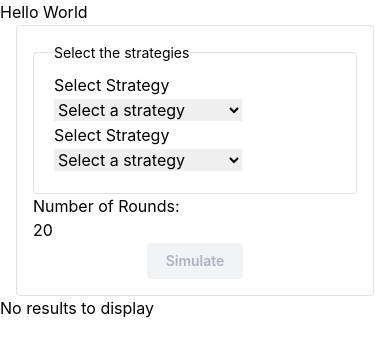
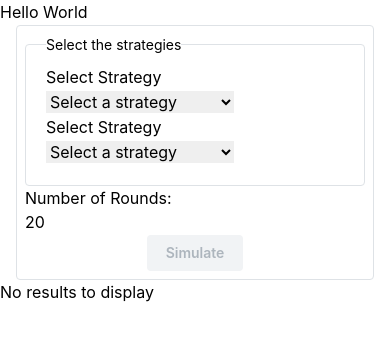
Before and after one commit to AndresCRamos/prisoners-dilemma, a React (Vite) app: page / in a window 390 px wide. Shown: the top 356 px of the page. Built offline with nearby package versions, Linux system fonts and the light colour scheme.

Commit message:
Create StrategySimulationForm folder

```diff
--- a/src/components/StrategySimulatorForm.module.css
+++ b/src/components/StrategySimulationForm/StrategySimulatorForm.module.css
@@ -1,5 +1,5 @@
 .form {
     border: calc(0.0625rem * var(--mantine-scale)) var(--mantine-color-gray-3) solid;
     border-radius: var(--mantine-radius-default);
-    @apply p-4
+    @apply p-2 md:p-4
 }
--- /dev/null
+++ b/src/components/StrategySimulationForm/index.ts
@@ -0,0 +1,3 @@
+import StrategySimulationForm from "./StrategySimulationForm";
+
+export default StrategySimulationForm;
```
Also changed, not shown: src/components/StrategySimulationForm/StrategySimulationForm.tsx (renamed from src/components/StrategySimulationForm.tsx, +5 -5 lines).
